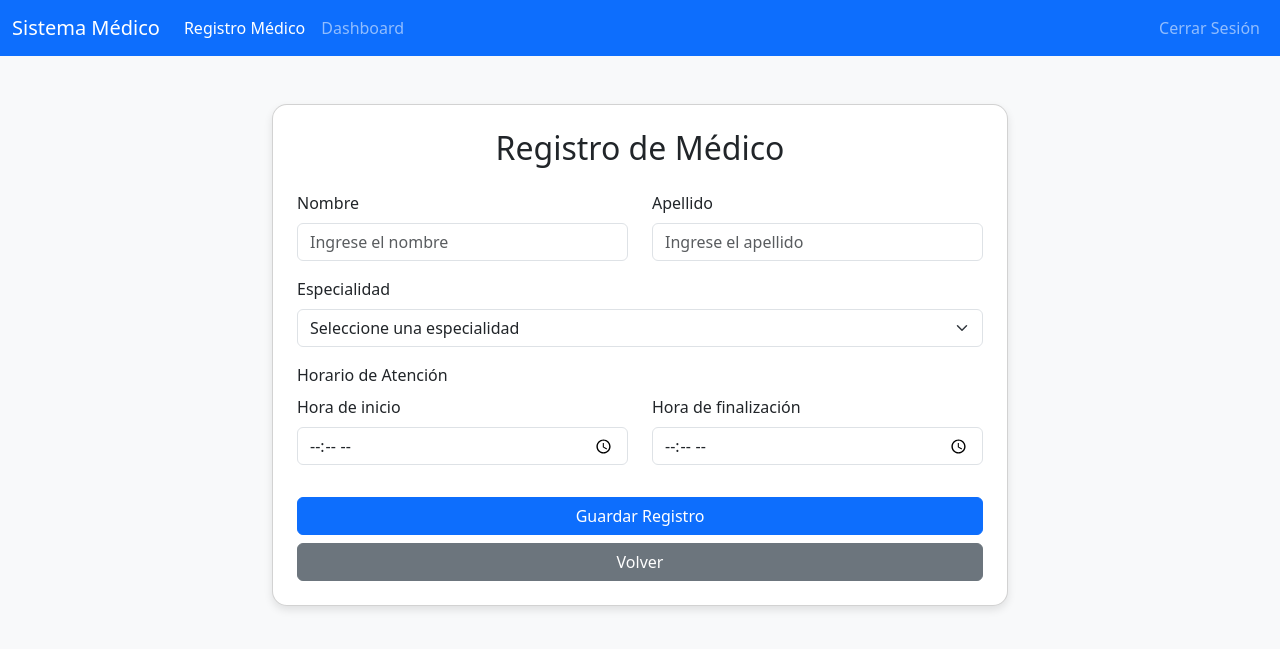
After one commit to carlos2024r3223rw/Examen-Metodoligiuas1, a PHP site: page /registro_medico.php in a window 1280 px wide. The commit adds this page. Shown: the top 649 px of the page. Run offline with PHP 8.4, Linux system fonts and the light colour scheme.

Commit message:
feat:✨ vistas registro medico, login

```diff
--- a/login.php
+++ b/index.php
@@ -14,11 +14,11 @@
     <form>
       <div class="mb-3">
         <label for="usuario" class="form-label">Usuario</label>
-        <input type="text" class="form-control" id="usuario" placeholder="Ingresa tu usuario" required>
+        <input type="text" class="form-control" id="usuario" name="nombre" placeholder="Ingresa tu usuario" required>
       </div>
       <div class="mb-3">
         <label for="contraseña" class="form-label">Contraseña</label>
-        <input type="password" class="form-control" id="contraseña" placeholder="Ingresa tu contraseña" required>
+        <input type="password" class="form-control" id="contraseña" name="clave" placeholder="Ingresa tu contraseña" required>
       </div>
       <button type="submit" class="btn btn-primary w-100">Entrar</button>
     </form>
--- /dev/null
+++ b/registro_medico.php
@@ -0,0 +1,108 @@
+<!DOCTYPE html>
+<html lang="es">
+
+<head>
+  <meta charset="UTF-8">
+  <meta name="viewport" content="width=device-width, initial-scale=1.0">
+  <title>Registro de Médico</title>
+  <!-- Bootstrap CSS -->
+  <link href="https://cdn.jsdelivr.net/npm/bootstrap@5.3.2/dist/css/bootstrap.min.css" rel="stylesheet">
+  <style>
+    .bg-custom {
+      background-color: #f8f9fa;
+    }
+
+    .card {
+      border-radius: 15px;
+      box-shadow: 0 4px 8px rgba(0, 0, 0, 0.1);
+    }
+  </style>
+</head>
+
+<body class="bg-custom">
+  <!-- Navbar -->
+  <nav class="navbar navbar-expand-lg navbar-dark bg-primary mb-4">
+    <div class="container-fluid">
+      <a class="navbar-brand" href="#">Sistema Médico</a>
+      <button class="navbar-toggler" type="button" data-bs-toggle="collapse" data-bs-target="#navbarNav"
+        aria-controls="navbarNav" aria-expanded="false" aria-label="Toggle navigation">
+        <span class="navbar-toggler-icon"></span>
+      </button>
+      <div class="collapse navbar-collapse" id="navbarNav">
+        <ul class="navbar-nav">
+          <li class="nav-item">
+            <a class="nav-link active" href="registro_medico.php">Registro Médico</a>
+          </li>
+          <li class="nav-item">
+            <a class="nav-link" href="dashboard.php">Dashboard</a>
+          </li>
+        </ul>
+        <ul class="navbar-nav ms-auto">
+          <li class="nav-item">
+            <a class="nav-link" href="index.php">Cerrar Sesión</a>
+          </li>
+        </ul>
+      </div>
+    </div>
+  </nav>
+
+  <div class="container py-4">
+    <div class="row justify-content-center">
+      <div class="col-md-8">
+        <div class="card p-4">
+          <h2 class="text-center mb-4">Registro de Médico</h2>
+          <form>
+            <div class="row mb-3">
+              <div class="col-md-6">
+                <label for="nombre" class="form-label">Nombre</label>
+                <input type="text" class="form-control" id="nombre" name="nombre" placeholder="Ingrese el nombre" required>
+              </div>
+              <div class="col-md-6">
+                <label for="apellido" class="form-label">Apellido</label>
+                <input type="text" class="form-control" id="apellido" name="apellido" placeholder="Ingrese el apellido" required>
+              </div>
+            </div>
+
+            <div class="mb-3">
+              <label for="especialidad" class="form-label">Especialidad</label>
+              <select class="form-select" id="especialidad" name="especialidad" required>
+                <option value="" selected disabled>Seleccione una especialidad</option>
+                <option value="cardiologia">Cardiología</option>
+                <option value="dermatologia">Dermatología</option>
+                <option value="neurologia">Neurología</option>
+                <option value="pediatria">Pediatría</option>
+                <option value="traumatologia">Traumatología</option>
+                <option value="oftalmologia">Oftalmología</option>
+                <option value="otra">Otra</option>
+              </select>
+            </div>
+
+            <div class="mb-3">
+              <label for="horarioAtencion" class="form-label">Horario de Atención</label>
+              <div class="row">
+                <div class="col-md-6 mb-2">
+                  <label for="horarioInicio" class="form-label">Hora de inicio</label>
+                  <input type="time" class="form-control" id="horarioInicio" name="horarioInicio" required>
+                </div>
+                <div class="col-md-6 mb-2">
+                  <label for="horarioFin" class="form-label">Hora de finalización</label>
+                  <input type="time" class="form-control" id="horarioFin" name="horarioFin" required>
+                </div>
+              </div>
+            </div>
+
+            <div class="d-grid gap-2 mt-4">
+              <button type="submit" class="btn btn-primary">Guardar Registro</button>
+              <a href="index.php" class="btn btn-secondary">Volver</a>
+            </div>
+          </form>
+        </div>
+      </div>
+    </div>
+  </div>
+
+  <!-- Bootstrap JS -->
+  <script src="https://cdn.jsdelivr.net/npm/bootstrap@5.3.2/dist/js/bootstrap.bundle.min.js"></script>
+</body>
+
+</html>
```
